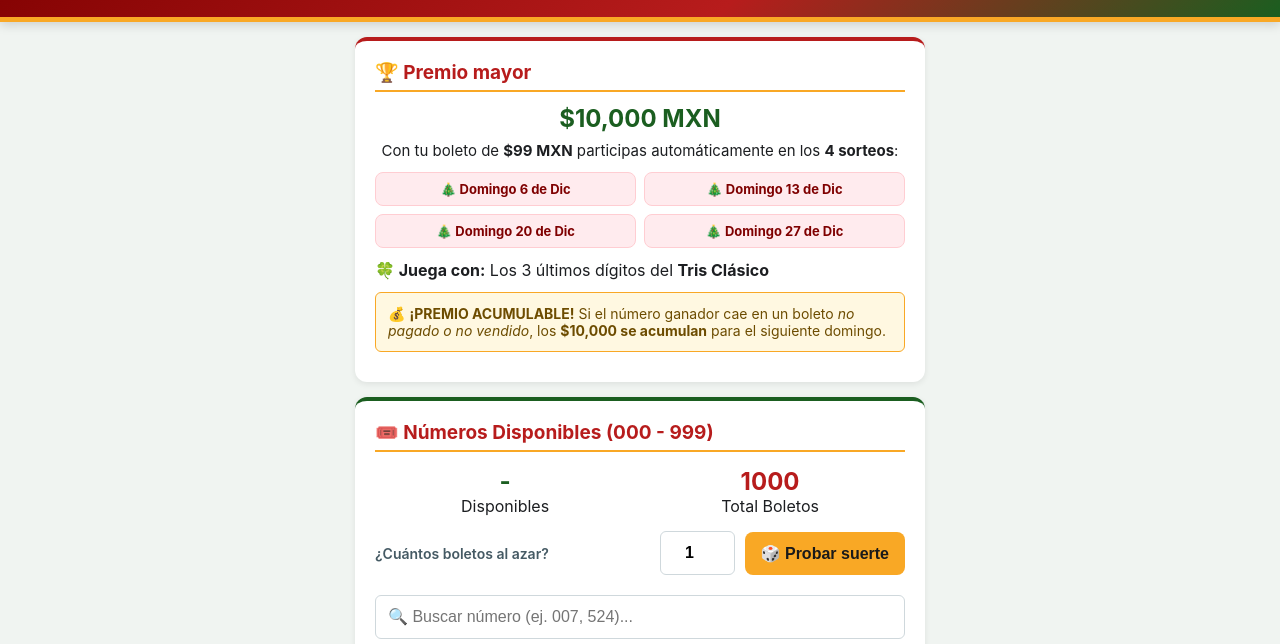
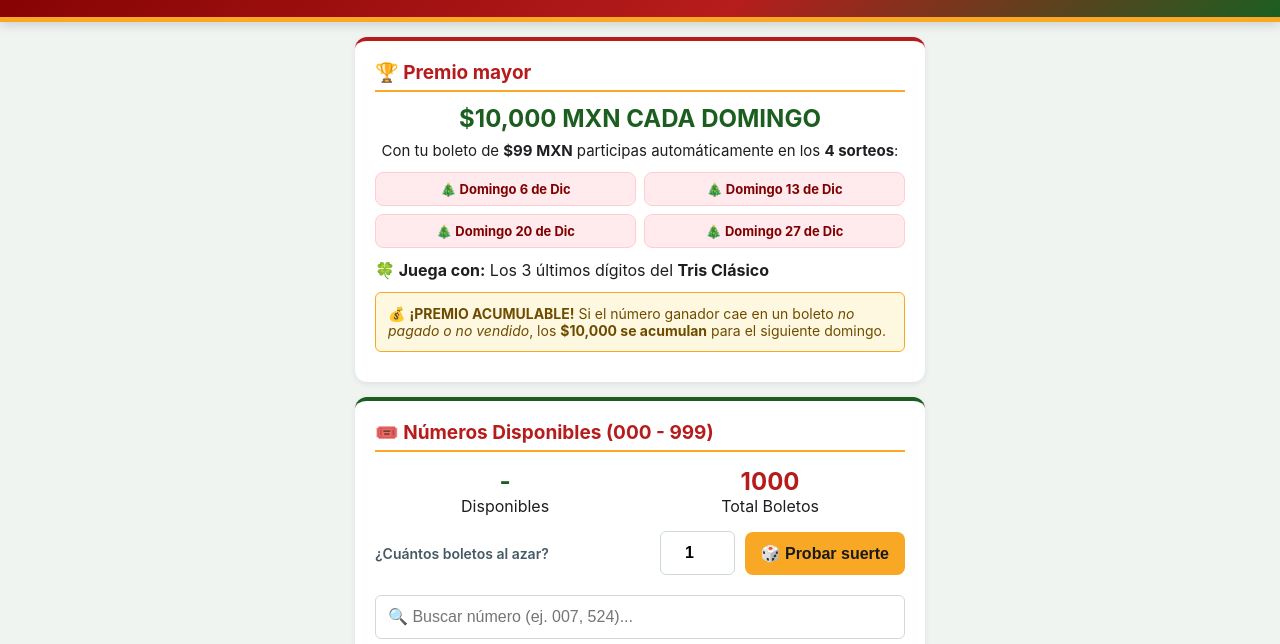
Before and after one commit to SORTEOS-ONTAMUCHA/Maraton-de-Diciembre, a plain HTML site: page index.html in a window 1280 px wide. Shown: the part 113-757 px from the top of the page. Drawn offline with Linux system fonts and the light colour scheme.

Commit message:
index.html

```diff
--- a/index.html
+++ b/index.html
@@ -63,7 +63,7 @@ label{font-weight:600;font-size:14px;color:#455a64}
 <div class="container">
   <div class="card card-roja">
     <h2>🏆 Premio mayor</h2>
-    <p style="font-size:24px;text-align:center;margin:8px 0;color:var(--verde)"><strong>$10,000 MXN</strong></p>
+    <p style="font-size:24px;text-align:center;margin:8px 0;color:var(--verde)"><strong>$10,000 MXN CADA DOMINGO</strong></p>
     <p style="text-align:center;font-size:15px;margin-bottom:10px">Con tu boleto de <strong>$99 MXN</strong> participas automáticamente en los <strong>4 sorteos</strong>:</p>
     <div class="fechas-grid">
       <div class="fecha-pill">🎄 Domingo 6 de Dic </div>
```
